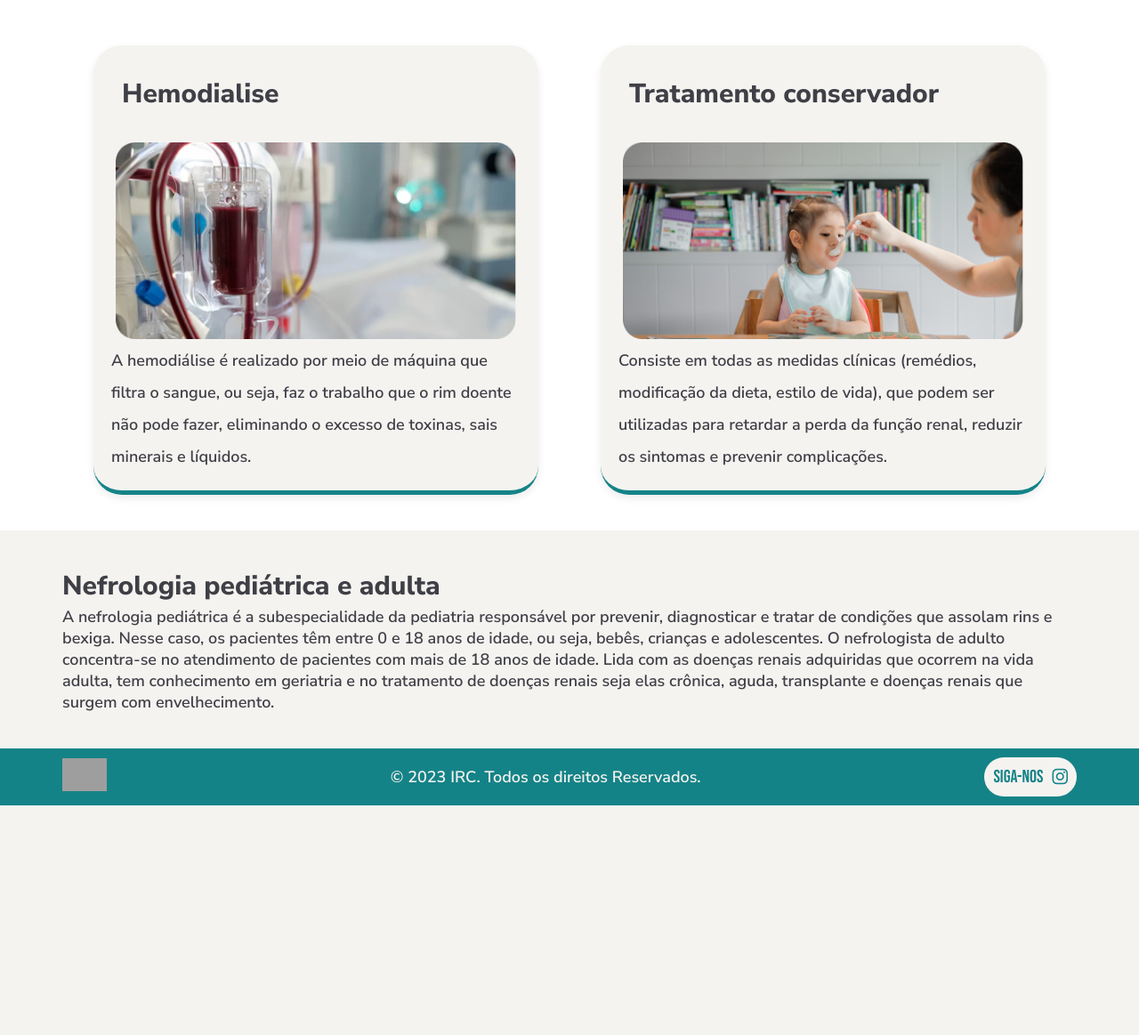
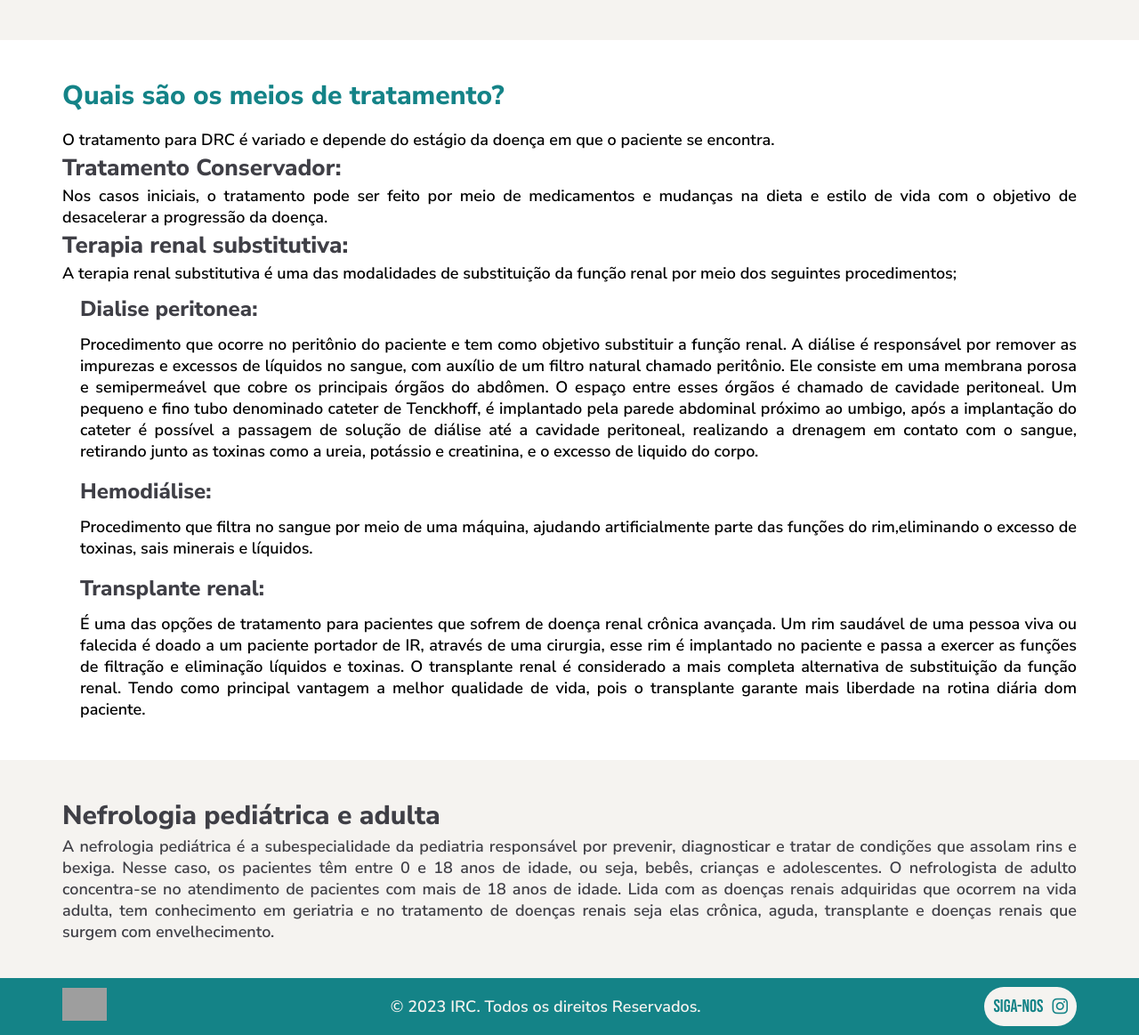
Before and after one commit to Sync-FATEC/API-NEFRO, a Flask app: page / in a window 1280 px wide. Shown: the part 887-2050 px from the top of the page at 89% size. Before the commit the page ends 1792 px from the top, so only its background shows below. Run offline with Flask 3, Linux system fonts and the light colour scheme; some libraries are stand-ins or nearby versions; grey boxes are pictures that could not be loaded.

Commit message:
adicionando informações requisitadas à pagina principal

```diff
--- a/src/static/css/style.css
+++ b/src/static/css/style.css
@@ -52,7 +52,7 @@ h3 {
     overflow: hidden;
     color: var(--cor-fonte-azul);
     font-family: Nunito sans;
-    font-size: 30px;
+    font-size: 26px;
     font-weight: 650;
     line-height: 150%;
 }
@@ -68,6 +68,7 @@ h4 {
 
 p {
     font-size: 18px;
+    text-align: justify;
 }
 a{
     text-decoration: none;
@@ -197,32 +198,35 @@ header {
     background-color: var(--cor-fundo-branco);
 
 }
-.hemodialise,
-.tratamento{
-    text-align: center;
-    width: 500px;
-    height: 500px;
-    border-radius: 32px;
-    border-bottom: 5px solid var(--cor-fonte-azul);
-    background: var(--cor-fundo-branco);
-    box-shadow: 0px 4px 10px 0px rgba(0, 0, 0, 0.08);
+
+.tratamento {
+    padding: var(--padding-fixo);
+    display: flex;
+    flex-direction: column;
+    column-gap: 30px;
 }
 
-/* Estilizando o texto de todas as section dos tratamentos */
-.text-tratamento {
-    padding: 0 20px;
+.tratamento h2 {
+    color: var(--cor-fonte-azul);
+    padding-bottom: 15px;
+}
+.tratamento h3 {
     color: var(--cor-fonte-cinza);
-    font-size: 24px;
-    text-align: left;
-    line-height: 150%;
-    justify-content: center;
-}
-/* Estilizando as imagens de todas as section dos tratamentos */
-.image-tratamento,
-.image-hemodialise {
-    width: 450px;
+    font-size: 26px;
 }
 
+.tratamento h4 {
+    font-size: 24px;
+    padding: 10px 0 5px 20px;
+}
+
+.tratamento li {
+    list-style-type: none;
+}
+
+.tratamento li p {
+    padding: 5px 0 5px 20px;
+}
 /* ------------------------------FIM do HOME------------------------------ */
 
 /* ------------------------------COMEÇO do FOOTER------------------------------ */
--- a/src/templates/home.html
+++ b/src/templates/home.html
@@ -9,13 +9,25 @@
 <main>
     <section class="container">
         <div class="text">
-            <h1>MEU FILHO FOI DIAGNOSTICADO COM IRC! E AGORA!?</h1>
+            <h1>O que é Doença Renal Crônica?</h1>
+            <p>A doença renal crônica(DRC) é definida como uma patologia com duração superior a três meses que prejudica a capacidade dos rins de filtrar as toxinas do sangue. A doença renal crônica também é referida quando há alterações na estrutura renal, encontradas em imagens renais, biópsias e outras imagens renais; Da mesma forma, a doença renal crônica é considerada uma alteração em outras funções renais, como a perda de proteínas na urina e alterações nos exames de urina. Pacientes transplantados também são considerados portadores de doença renal crônica.</p><br>
+
+            <p>A perda da capacidade de eliminar toxinas pelos rins na doença renal crônica varia de leve a grave. Quando a doença é grave e a função dos rins deve ser substituída por diálise ou transplante renal, é chamada de insuficiência renal crônica(IRC).</p><br>
+
+            <p>Ressalta-se que o nome insuficiência renal crônica não é mais utilizado e foi substituído por outros termos como doença renal crônica grau 5 ou doença renal crônica terminal.</p>
+        </div>
+        <div>
+            <img src="../static/img/irc.png" alt="irc">
+        </div>
+    </section>
+    <section class="container-background">
+        <div class="text">
+            <h2>MEU FILHO FOI DIAGNOSTICADO COM DRC! E AGORA!?</h2>
             <p>
-                O diagnóstico da IRC depende de uma avaliação clínica que inclua uma boa análise da
+                O diagnóstico da DRC depende de uma avaliação clínica que inclua uma boa análise da
                 história da criança. Para identificar possíveis doenças do trato urinário, da realização de
                 diversos exames laboratoriais de sangue, de urina e de imagem.
-                Após receber o diagnóstico de insuficiência renal do seu filho ou filha, é fundamental buscar
-                orientação médica especializada, iniciar o tratamento adequado o quanto antes.
+                Após receber o diagnóstico de insuficiência renal do seu filho ou filha, é fundamental buscar orientação médica especializada, iniciar o tratamento adequado o quanto antes.
             </p>
         </div>
         <div>
@@ -23,35 +35,62 @@
         </div>
     </section>
     <!--fim-->
-    <section class="container-background">
-        <div class="text">
-            <h2>O que é IRC?</h2>
-            <p>A Insuficiência renal crônica é a condição na qual os rins perdem a capacidade de efetuar suas funções básicas. A insuficiência renal pode ser aguda (IRA), quando ocorre súbita e rápida perda da função renal, ou crônica (IRC), quando esta perda é lenta, progressiva e irreversível. </p>
+
+    <section class="tratamento">
+        <h2>Quais são os meios de tratamento?</h2>
+        <p>
+            O tratamento para DRC é variado e depende do estágio da doença em que o paciente se
+            encontra.
+        </p>
+        <div>
+            <h3>Tratamento Conservador:</h3>
+            <p>Nos casos iniciais, o tratamento pode ser feito por meio de medicamentos e mudanças na dieta e estilo de vida com o objetivo de desacelerar a progressão da doença.
+            </p>
+            <h3>Terapia renal substitutiva:</h3>
+            <p>A terapia renal substitutiva é uma das modalidades de substituição da função renal por meio dos seguintes procedimentos;
+            </p>
+            <ul>
+                <li><h4>Dialise peritonea:</h4>
+                    <p>
+                        Procedimento que ocorre no peritônio do paciente e tem como objetivo substituir a função renal. A diálise é responsável por remover as impurezas e excessos de líquidos no sangue, com auxílio de um filtro natural chamado peritônio. Ele consiste em uma membrana porosa e semipermeável que cobre os principais órgãos do abdômen. O espaço entre esses órgãos é chamado de cavidade peritoneal. Um pequeno e fino tubo denominado cateter de Tenckhoff, é implantado pela parede abdominal próximo ao umbigo, após a implantação do cateter é possível a passagem de solução de diálise até a cavidade peritoneal, realizando a drenagem em contato com o sangue, retirando junto as toxinas como a ureia, potássio e creatinina, e o excesso de liquido do corpo.
+                    </p>
+                </li>
+                <li><h4>Hemodiálise:</h4>
+                    <p>
+                        Procedimento que filtra no sangue por meio de uma máquina, ajudando artificialmente parte das funções do rim,eliminando o excesso de toxinas, sais minerais e líquidos.
+                    </p>
+                </li>
+                <li><h4>Transplante renal:</h4>
+                    <p>
+                        É uma das opções de tratamento para pacientes que sofrem de doença renal crônica avançada. Um rim saudável de uma pessoa viva ou falecida é doado a um paciente portador de IR, através de uma cirurgia, esse rim é implantado no paciente e passa a exercer as funções de filtração e eliminação líquidos e toxinas. O transplante renal é considerado a mais completa alternativa de substituição da função renal. Tendo como principal vantagem a melhor qualidade de vida, pois o transplante garante mais liberdade na rotina diária dom paciente.
+                    </p>
+                </li>
+            </ul>
         </div>
-        <div>
-            <img src="../static/img/irc.png" alt="irc">
-        </div>
-    </section>
-    <section class="text-sem-img">
-            <h3>Quais são os meios de tratamento?</h3>
-            <p>Para tratarmos a doença renal crônica há duas vias, sendo uma feita através da hemodialise e outra através do tratamento conservador, confira como é feito cada uma. </p>
-    </section>
+      </section>
     <!-- CONTAINER DAS IMAGENS DE TRATAMENTO-->
-    <section class="container-tratamentos">
-        <section class="tratamento">
-            <h4>Hemodialise</h4>
-            <img class="image-tratamento" src="../static/img/hemodialise.png" alt="hemodialise">
-            <div class="text-tratamento"><p>A hemodiálise é realizado por meio de máquina que filtra o sangue, ou seja, faz o trabalho que o rim doente não pode fazer, eliminando o excesso de toxinas, sais minerais e líquidos. </p>
-            </div>
-        </section>
-
-        <section class="tratamento">
-            <h4>Tratamento conservador</h4>
-            <img class="image-hemodialise" src="../static/img/tratamentoconservador.png" alt="hemodialise">
-            <div class="text-tratamento"><p>Consiste em todas as medidas clínicas (remédios, modificação da dieta, estilo de vida), que podem ser utilizadas para retardar a perda da função renal, reduzir os sintomas e prevenir complicações.</p>
-            </div>
-        </section>
-    </section>
+    <!-- <section class="tratamento"> -->
+      <!-- <h2>Quais são os meios de tratamento?</h2>
+      <p>
+        Para tratarmos a doeça renal há duas vias, sendo uma feita através da
+        hemodialise e outra através do tratamento conservador, confira como é
+        feito cada uma.
+      </p>
+      <div>
+        <h3>Hemodialise</h3>
+        <p>
+          A hemodiálise é realizado por meio de máquina que filtra o sangue,
+          ou seja, faz o trabalho que o rim doente não pode fazer, eliminando
+          o excesso de toxinas, sais minerais e líquidos.
+        </p>
+        <h3>Tratamento conservador</h3>
+        <p>
+          Consiste em todas as medidas clínicas (remédios, modificação da
+          dieta, estilo de vida), que podem ser utilizadas para retardar a
+          perda da função renal, reduzir os sintomas e prevenir complicações.
+        </p>
+      </div>
+    </section> -->
     <!--FIM DO CONTAINER TRATAMENTO-->
     <section class="text-sem-img-background">
 
```
